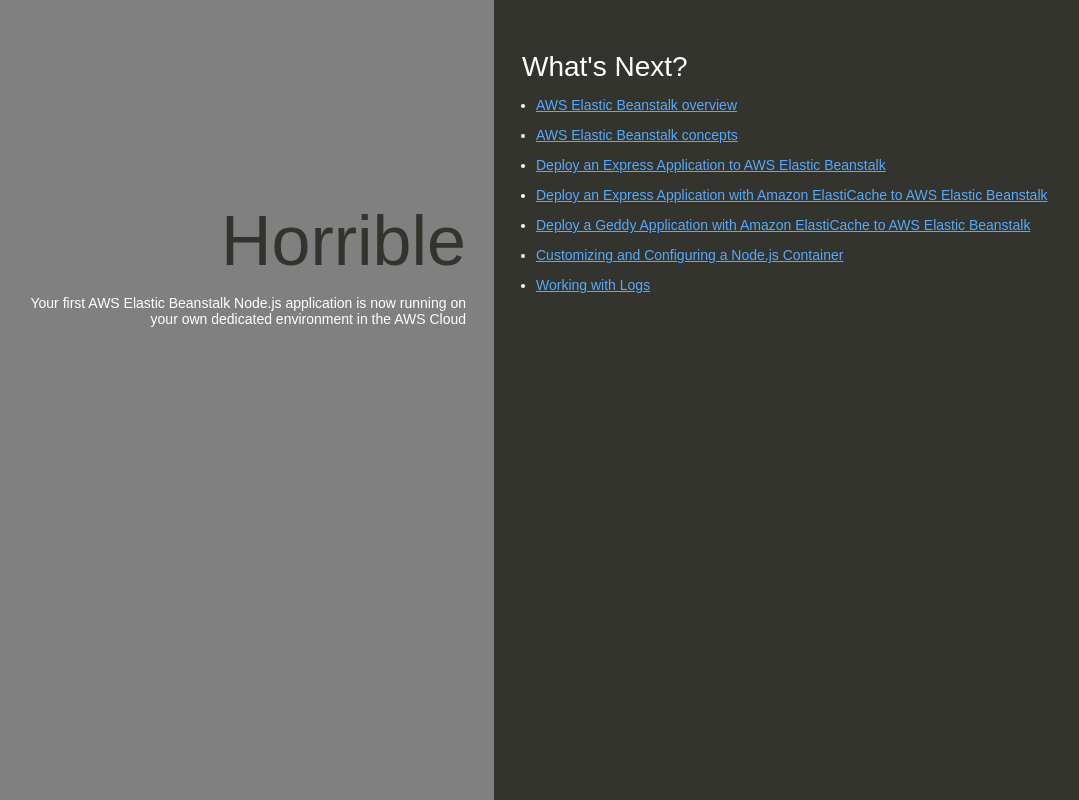
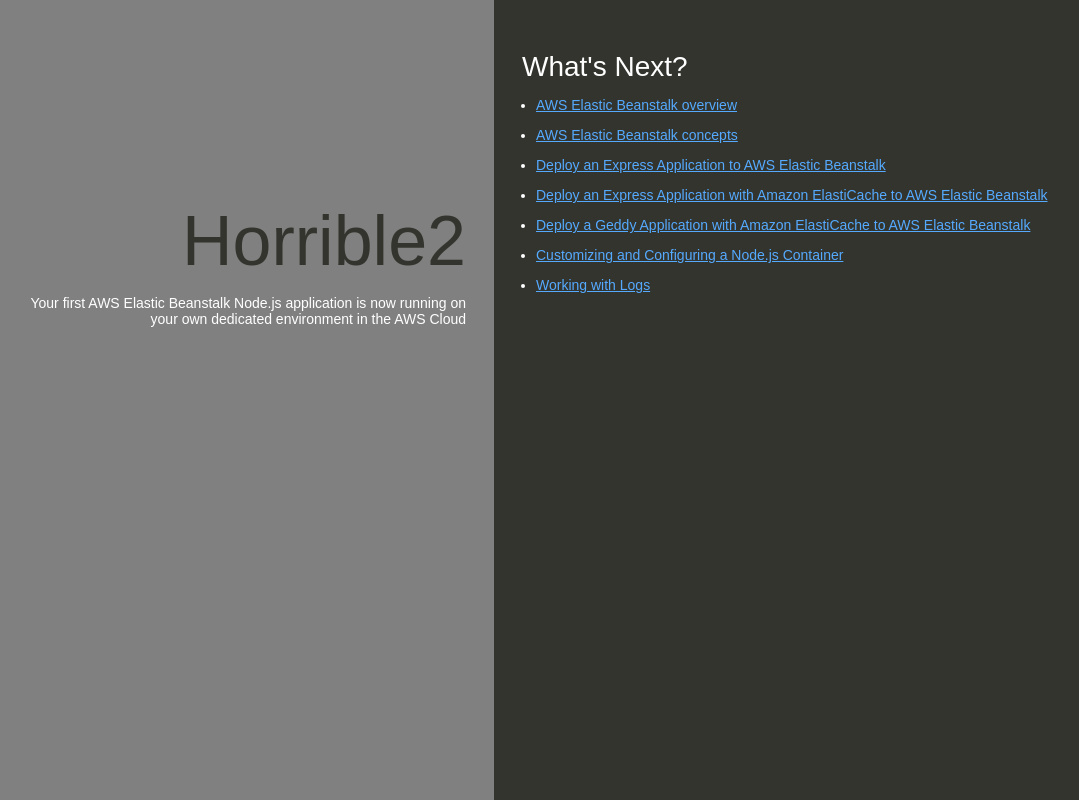
Before and after one commit to tibernard/CI-CD, a website: page index.html in a window 1280 px wide. Shown: the whole page, without its empty margins (146-1225 px from the left). Drawn offline with Linux system fonts and the light colour scheme.

Commit message:
Update index.html

```diff
--- a/index.html
+++ b/index.html
@@ -74,7 +74,7 @@
   </head>
   <body>
     <div class="textColumn">
-      <h1>Horrible</h1>
+      <h1>Horrible2</h1>
       <p>Your first AWS Elastic Beanstalk Node.js application is now running on your own dedicated environment in the AWS Cloud</p>
     </div>
     <div class="linksColumn">
```
